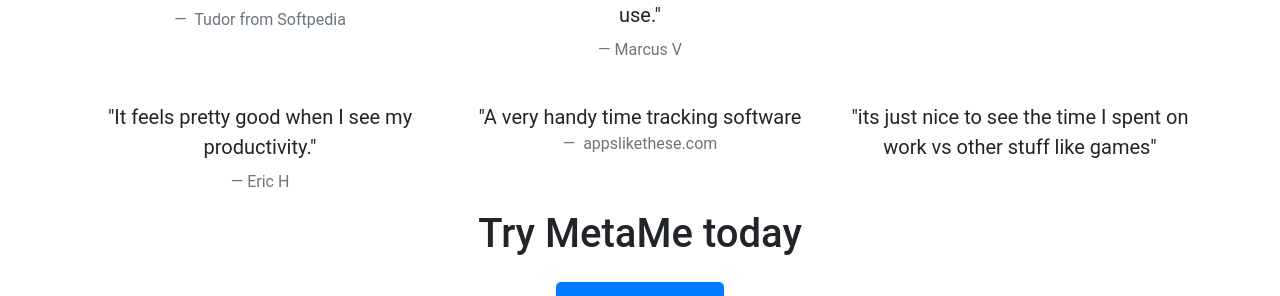
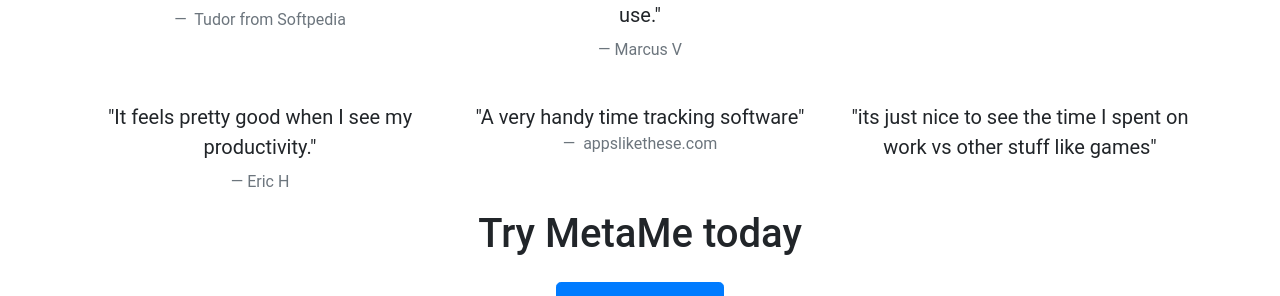
Before and after one commit to meta-me/metame-website, a Jekyll site: the page built from index.html, in a window 1280 px wide and 900 px high, scrolled down 1196 px. Shown: the part 155-451 px from the top of the window. Built offline with Jekyll 4.4.1, drawn with Linux system fonts in a browser that asks for light colours; comment, search, counter and statistics services are not loaded.

Commit message:
Fixed missing char

```diff
--- a/index.html
+++ b/index.html
@@ -142,7 +142,7 @@
       </div>
       <div class="col-xs-12 col-md-6 col-lg-4 text-center mt-4">
         <blockquote class="blockquote">
-          <p class="mb-0">"A very handy time tracking software</p>
+          <p class="mb-0">"A very handy time tracking software"</p>
           <footer class="blockquote-footer">
             <a
               class="text-reset text-decoration-none"
```
